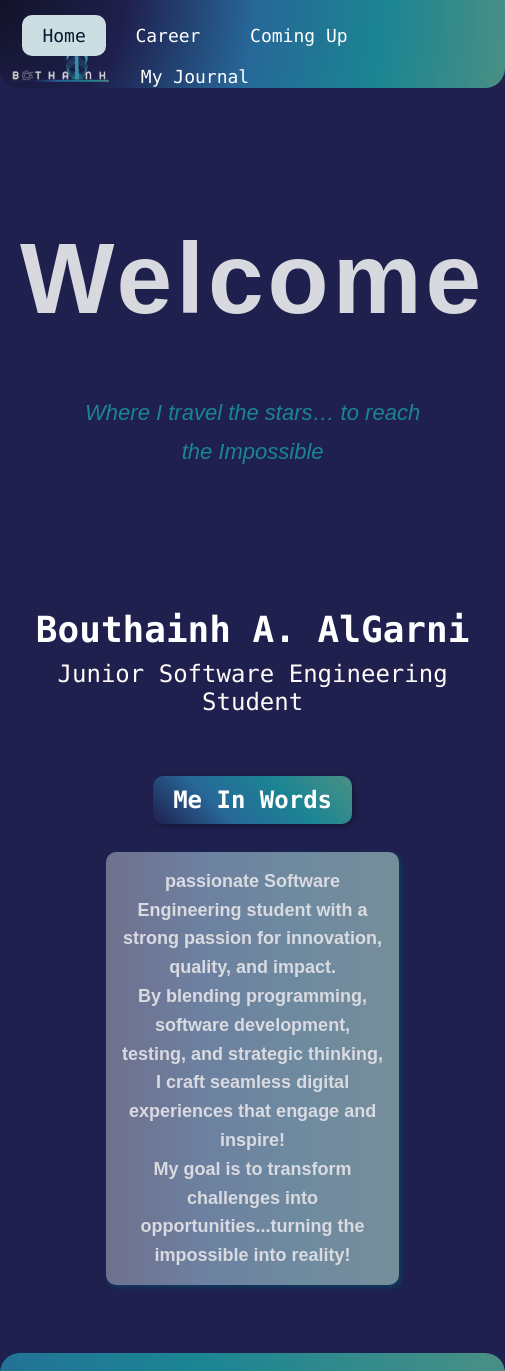
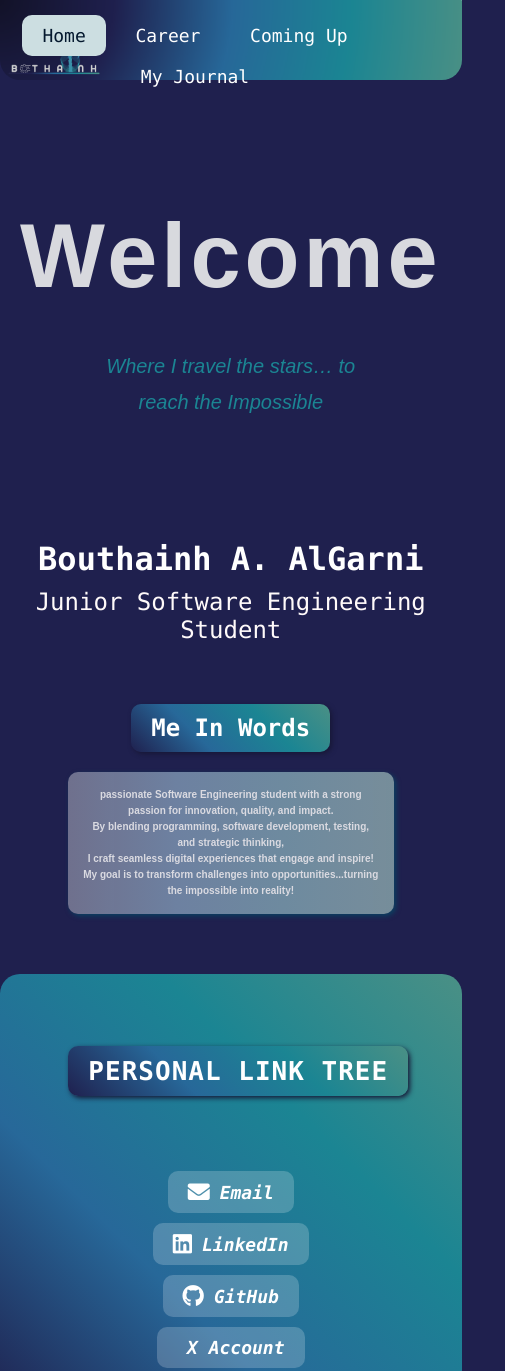
Before and after one commit to Bouthainh/Personal-Website, a plain HTML site: page index.html in a window 390 px wide. Shown: the top 1371 px of the page, 505 px wide, since content can reach past the window. Drawn offline with Linux system fonts and the light colour scheme.

Commit message:
some edit

```diff
--- a/HomeStyle.css
+++ b/HomeStyle.css
@@ -1,5 +1,6 @@
 body{
     display: grid;
+    grid-template-rows: auto 1fr auto;
     padding-left: 50px;
     font-family: "Lucida Console", "Courier New", monospace;
     background-color:#1f204e;
@@ -320,3 +321,80 @@ details p {
     display: block; /* Ensures it respects margin auto */
 
   }
+/*addding @media to adjust size for responsive design*/
+/* 576px (small screens) */
+@media screen and (max-width: 576px) {
+    #title h1 {
+        font-size: 50px;
+    }
+
+    #title p {
+        font-size: 16px;
+        padding: 10px;
+    }
+
+    #Name h2 {
+        font-size: 15px;
+    }
+     p {
+        font-size: 8px;
+    }
+
+    h3{
+        font-size: 10px;
+    }
+
+    #Summary {
+        width: 90%;
+    }
+    #Summary p{
+        font-size: 10px;
+
+    }
+
+    p, details {
+        margin-left: 10px;
+        margin-right: 10px;
+    }
+}
+
+/* 768px */
+@media screen and (max-width: 768px) {
+    #title h1 {
+        font-size: 80px;
+    }
+
+    #title p {
+        font-size: 20px;
+        max-width: 80%;
+    }
+
+    #Name h2 {
+        font-size: 32px;
+    }
+
+    #Summary {
+        width: 80%;
+    }
+
+
+
+    video {
+        max-width: 100%;
+    }
+}
+
+/* Large Screens: 992px */
+@media screen and (max-width: 992px) {
+    #title h1 {
+        font-size: 90px;
+    }
+
+    #title p {
+        max-width: 70%;
+    }
+
+    #Summary {
+        width: 75%;
+    }
+}
```
